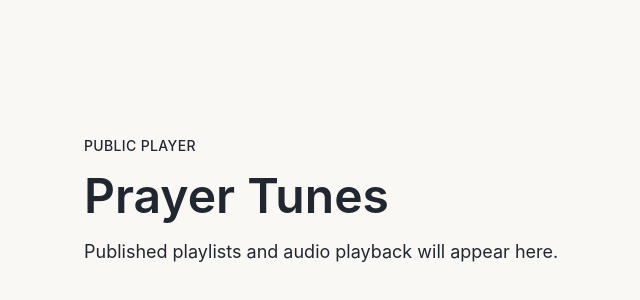
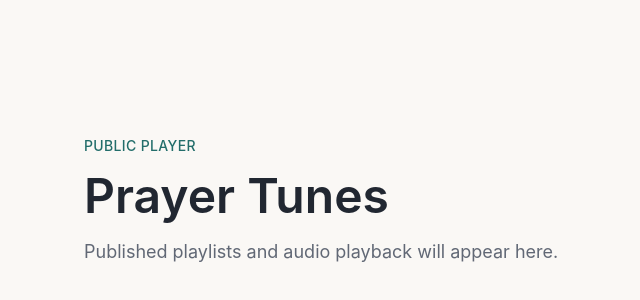
Before and after one commit to 0xanyi/soundshelf, a Next.js app: page / in a window 1280 px wide. Shown: the part 126-426 px from the top of the page, without its empty margins (172-812 px from the left). Built offline with nearby package versions, Linux system fonts and the light colour scheme.

Commit message:
fix: repair scaffold quality gates

```diff
--- /dev/null
+++ b/eslint.config.mjs
@@ -0,0 +1,9 @@
+import { defineConfig, globalIgnores } from "eslint/config";
+import nextCoreWebVitals from "eslint-config-next/core-web-vitals";
+import nextTypescript from "eslint-config-next/typescript";
+
+export default defineConfig([
+  ...nextCoreWebVitals,
+  ...nextTypescript,
+  globalIgnores([".next/**", "out/**", "dist/**", "next-env.d.ts"]),
+]);
--- a/package.json
+++ b/package.json
@@ -5,9 +5,9 @@
     "dev": "next dev",
     "build": "if [ -f prisma/schema.prisma ]; then prisma generate; fi && next build",
     "start": "next start",
-    "lint": "next lint",
+    "lint": "eslint .",
     "typecheck": "tsc --noEmit",
-    "test": "vitest run",
+    "test": "vitest run --passWithNoTests",
     "test:watch": "vitest",
     "test:e2e": "playwright test",
     "db:generate": "prisma generate",
--- a/src/app/globals.css
+++ b/src/app/globals.css
@@ -1,4 +1,11 @@
 @import "tailwindcss";
+
+@theme inline {
+  --color-background: hsl(var(--background));
+  --color-foreground: hsl(var(--foreground));
+  --color-muted: hsl(var(--muted));
+  --color-accent: hsl(var(--accent));
+}
 
 :root {
   --background: 42 30% 97%;
```
Also changed, not shown: 1 other file (tests, documents, lock files or other folders).
